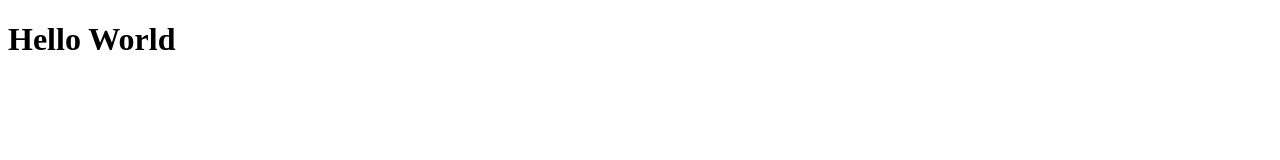
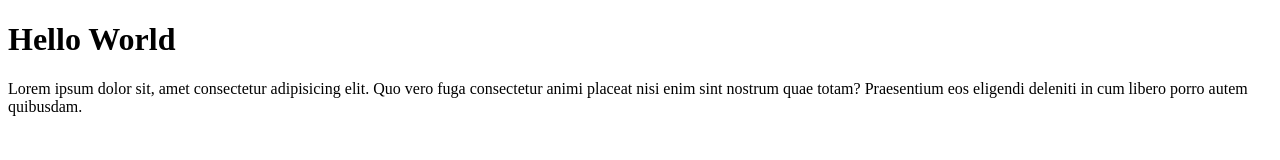
Before and after one commit to AndiBahtiar19215213/andi-git-test, a plain HTML site: page index.html in a window 1280 px wide. Drawn offline with Linux system fonts and the light colour scheme.

Commit message:
Modified and add Lorem

```diff
--- a/index.html
+++ b/index.html
@@ -8,5 +8,6 @@
 </head>
 <body>
     <h1>Hello World</h1>
+    <p>Lorem ipsum dolor sit, amet consectetur adipisicing elit. Quo vero fuga consectetur animi placeat nisi enim sint nostrum quae totam? Praesentium eos eligendi deleniti in cum libero porro autem quibusdam.</p>
 </body>
 </html>
```
